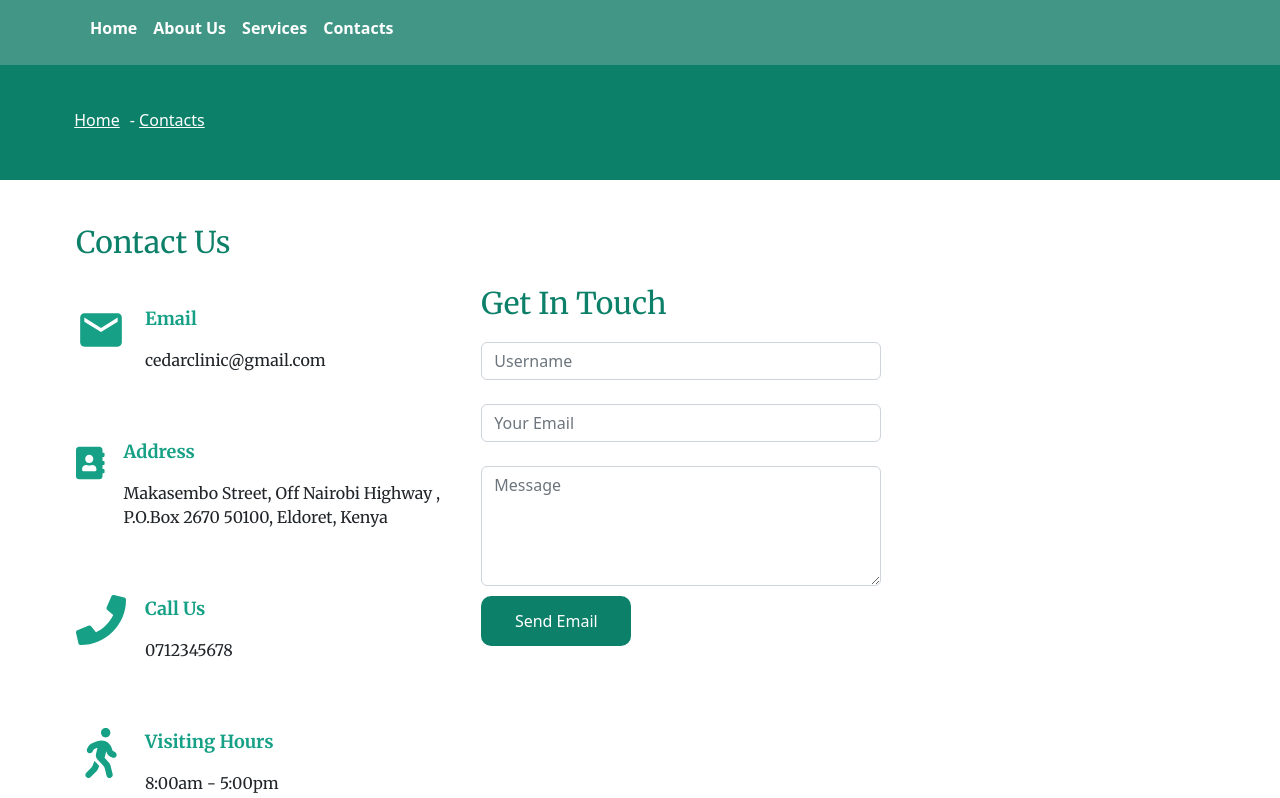
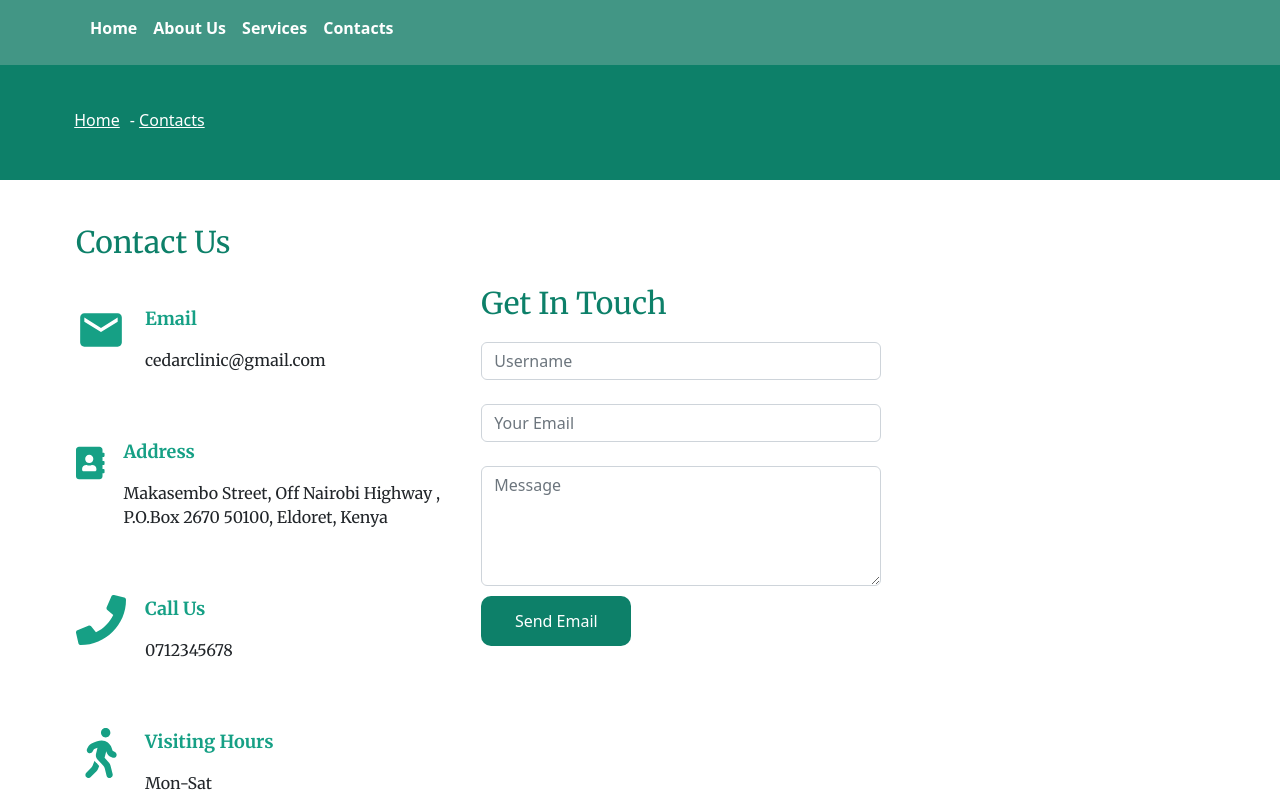
Before and after one commit to Marcelkibor/Cedar-Clinic, a React (Vite) app: page /contacts in a window 1280 px wide. Shown: the top 798 px of the page. Built offline with nearby package versions, Linux system fonts and the light colour scheme.

Commit message:
Clean ups

```diff
--- a/index.html
+++ b/index.html
@@ -5,7 +5,7 @@
     <link href="https://fonts.googleapis.com/css2?family=Merriweather:wght@300;400;700&display=swap" rel="stylesheet">
     <meta name="viewport" content="width=device-width, initial-scale=1.0" />
     <meta name="description" content="Welcome to Cedar Clinic, your trusted center for quality healthcare services. Our team of professionals is committed to providing personalized care and compassionate support to our patients.">
-<meta name="keywords" content="healthcare, clinic, associates, medical services, doctors, physicians, specialists, patient care, wellness, appointments, treatments, diagnostics, family medicine, medicine, pediatrics, dermatology, orthopedics, physical therapy">
+<meta name="keywords" content="healthcare, clinic, associates, jakait, medical services, doctors, physicians, specialists, patient care, wellness, appointments, treatments, diagnostics, family medicine, medicine, pediatrics, dermatology, orthopedics, physical therapy">
     <title>Cedar Clinic - Eldoret</title>
   </head>
   <body>
--- a/src/components/Contacts.tsx
+++ b/src/components/Contacts.tsx
@@ -48,7 +48,7 @@ const Contacts = () => {
         <FaWalking color = "#16a085" size = {50}/>
         <div style = {{display:'block', marginLeft:'5%'}}>
         <p style={{color:'#16a085',fontSize:'18px',fontWeight:'bold'}}>Visiting Hours</p>
-        <p>8:00am - 5:00pm </p>
+        <p>Mon-Sat<br></br>8:00am - 5:00pm </p>
         </div>
       </div>
       </>
--- a/src/components/PatientViews.tsx
+++ b/src/components/PatientViews.tsx
@@ -14,7 +14,7 @@ const PatientViews = () => {
         "When I stayed in the hospital I felt well-taken care of. I was anxious before, mostly because of the fear of the unknown, but later had a smooth recovery with no major complications.
           The nurses, doctors and the entire team at the hospital were very friendly and highly professional."
         </p>
-        <p style={{fontWeight:'bold',fontStyle:'italic'}}>~ Allan Waswa</p>
+        <p style={{fontWeight:'bold',fontStyle:'italic'}}>~ Jane Waswa</p>
             </div>
        </Col>
        </Row>
```
Also changed, not shown: src/components/Testimonial.tsx (deleted, +0 -7 lines).
